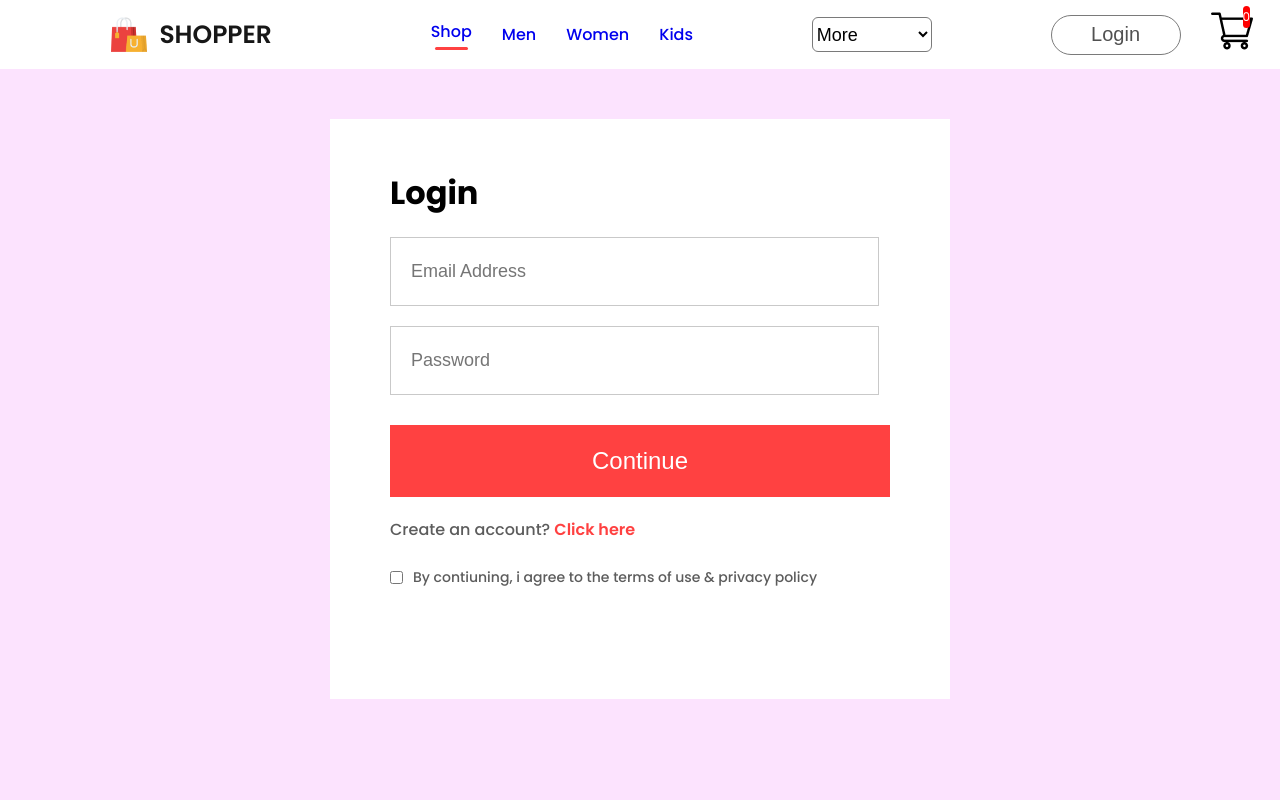
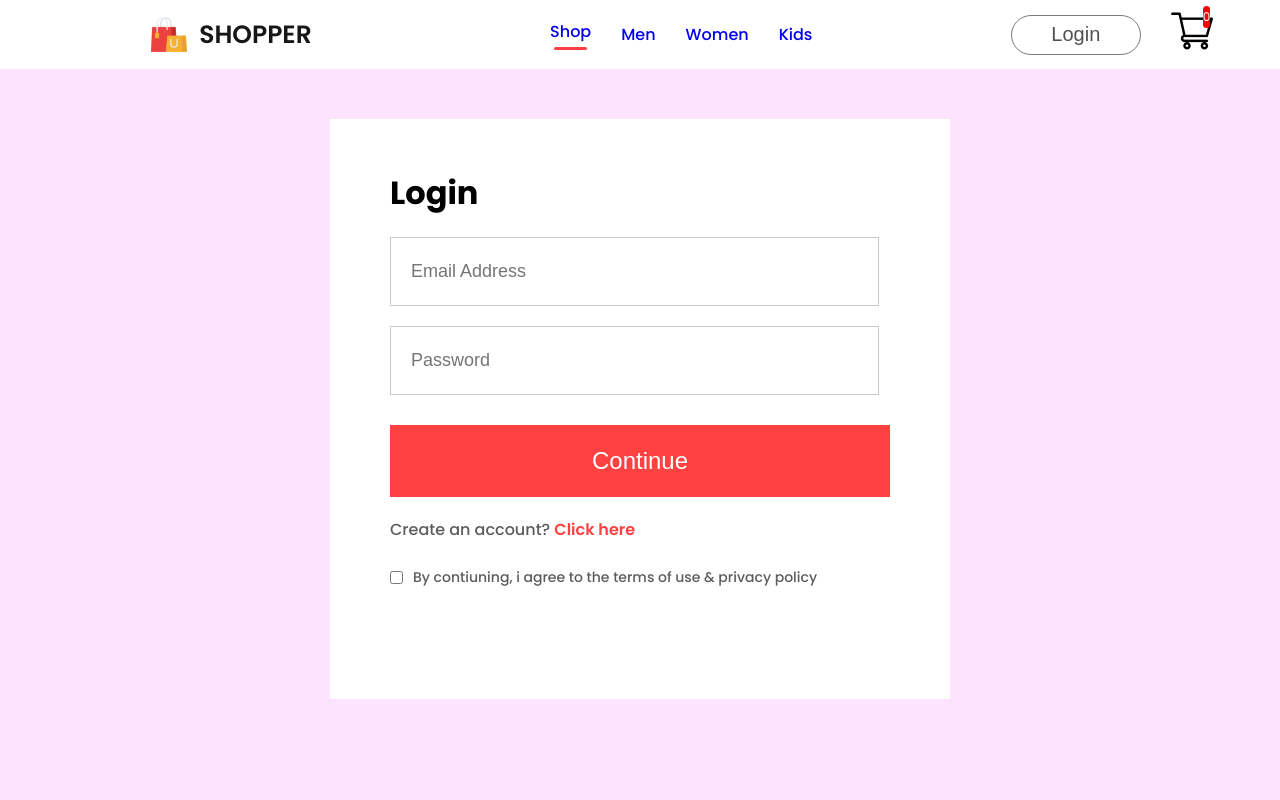
Before and after one commit to 1lelanta/E-commerce--main, a React (Create React App) app in the folder frontend/: page /login in a window 1280 px wide. Shown: the top 800 px of the page. Built offline with nearby package versions, Linux system fonts and the light colour scheme.

Commit message:
fix(footer): add margin from top to prevent overlapping

```diff
--- a/frontend/src/Components/Footer/Footer.css
+++ b/frontend/src/Components/Footer/Footer.css
@@ -9,11 +9,13 @@
     display: flex;
     align-items: center;
     gap: 20px;
+    margin-top: 80px;
 }
 .footer-logo p{
     color: #383838;
     font-size: 46px;
     font-weight: 700;
+
 }
 .footer-links{
     display: flex;
--- a/frontend/src/Components/Navbar/Navbar.jsx
+++ b/frontend/src/Components/Navbar/Navbar.jsx
@@ -77,16 +77,6 @@ const Navbar = () => {
         </li>
       </ul>
 
-      {/* Extra dropdown */}
-      <div className="drop-down">
-        <select value={selectedOption} onChange={handleDropdownChange}>
-          <option value="More">More</option>
-          <option value="Watch">Watch</option>
-          <option value="Shoes">Shoes</option>
-          <option value="Socks">Socks</option>
-          <option value="Belt">Belt</option>
-        </select>
-      </div>
 
       {/* Login + Cart */}
       <div className="nav-login-cart">
--- a/frontend/src/Components/RelatedProducts/RelatedProducts.css
+++ b/frontend/src/Components/RelatedProducts/RelatedProducts.css
@@ -39,6 +39,7 @@
     .relatedproducts-items {
         gap: 20px;
         margin-top: 30px;
+        margin-bottom: 30px;
     }
 }
 
```
